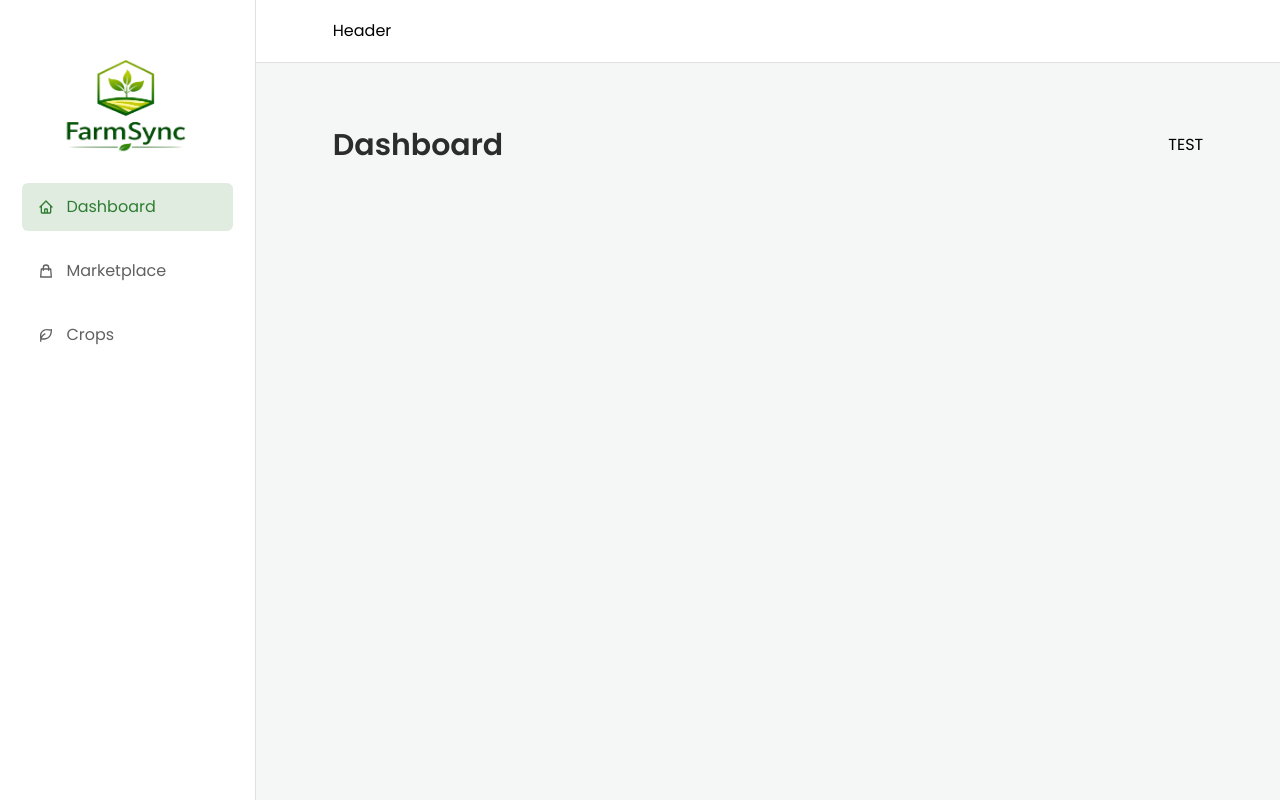
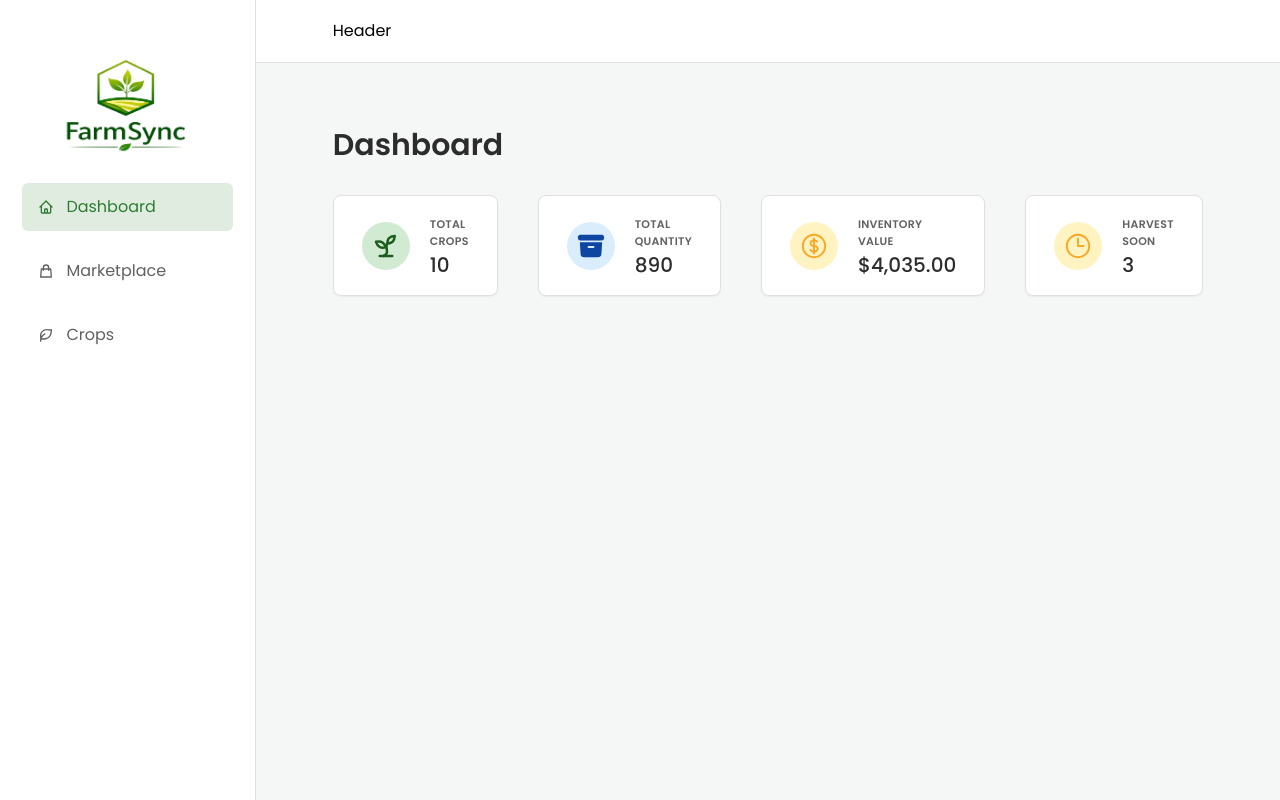
Before and after one commit to jan9601/CS-250-Project, a React (Vite) app in the folder frontend/FarmSync/: page /dashboard in a window 1280 px wide. Built offline with nearby package versions, Linux system fonts and the light colour scheme; a web font is replaced by a local one.

Commit message:
Implemented dashboard stats

```diff
--- /dev/null
+++ b/frontend/FarmSync/src/features/dashboard/DashboardLayout.jsx
@@ -0,0 +1,27 @@
+import Stats from "./Stats";
+import {useDashboardData} from "./useDashboarData";
+
+function DashboardLayout() {
+  const {isLoading, crops, stats, timelineData, statusData} =
+    useDashboardData();
+
+  console.log(crops);
+  console.log(stats);
+  console.log(timelineData);
+  console.log(statusData);
+
+  if (isLoading)
+    return (
+      <div className="flex items-center justify-center h-full">
+        <span className="loader"></span>
+      </div>
+    );
+
+  return (
+    <div className="grid grid-cols-4 grid-rows[auto 34rem auto] gap-10">
+      <Stats stats={stats} />
+    </div>
+  );
+}
+
+export default DashboardLayout;
--- /dev/null
+++ b/frontend/FarmSync/src/features/dashboard/Stat.jsx
@@ -0,0 +1,29 @@
+function Stat({icon, title, value, color}) {
+  const colorMap = {
+    green: "bg-brand-light/30 text-brand-dark",
+    blue: "bg-action-light/20 text-action-hover",
+    yellow: "bg-accent-light/30 text-accent-harvest",
+  };
+
+  return (
+    <div className="flex items-center gap-5 rounded-lg border border-border bg-surface px-7 py-5 shadow-xs">
+      <div
+        className={`aspect-square h-12 w-12 flex shrink-0 items-center justify-center rounded-full ${colorMap[color]}`}
+      >
+        <div className="text-3xl">{icon}</div>
+      </div>
+
+      <div>
+        <p className="mb-1.5 text-left text-[11px] font-semibold uppercase tracking-wide text-text-secondary">
+          {title}
+        </p>
+
+        <p className="text-xl font-medium leading-none text-text-primary">
+          {value}
+        </p>
+      </div>
+    </div>
+  );
+}
+
+export default Stat;
--- /dev/null
+++ b/frontend/FarmSync/src/features/dashboard/Stats.jsx
@@ -0,0 +1,47 @@
+import Stat from "./Stat";
+import {LuSprout} from "react-icons/lu";
+import {
+  HiArchiveBox,
+  HiOutlineCurrencyDollar,
+  HiOutlineClock,
+} from "react-icons/hi2";
+import {formatCurrency} from "../../utils/helpers";
+import Row from "../../ui/Row";
+
+function Stats({stats}) {
+  const {totalCrops, totalQuantity, totalInventoryValue, harvestSoonCount} =
+    stats;
+  return (
+    <Row type="horizontal" className="gap-10">
+      <Stat
+        title="Total crops"
+        value={totalCrops}
+        color="green"
+        icon={<LuSprout />}
+      />
+
+      <Stat
+        icon={<HiArchiveBox />}
+        title="Total quantity"
+        value={totalQuantity}
+        color="blue"
+      />
+
+      <Stat
+        icon={<HiOutlineCurrencyDollar />}
+        title="Inventory value"
+        value={formatCurrency(totalInventoryValue)}
+        color="yellow"
+      />
+
+      <Stat
+        icon={<HiOutlineClock />}
+        title="Harvest soon"
+        value={harvestSoonCount}
+        color="yellow"
+      />
+    </Row>
+  );
+}
+
+export default Stats;
--- /dev/null
+++ b/frontend/FarmSync/src/features/dashboard/dashboardData.js
@@ -0,0 +1,120 @@
+/**
+ * dashboardData
+ * -------------
+ * Helper functions used to transform crops data into
+ * dashboard-friendly statistics and chart datasets.
+ *
+ * Important:
+ * - These functions DO NOT fetch data.
+ * - They only compute derived values from the crops array.
+ * - Used exclusively by the Dashboard feature.
+ */
+import {formatStatus} from "../../utils/formatStatus";
+
+/**
+ * getDashboardStats
+ * -----------------
+ * Computes high-level statistics displayed in dashboard cards.
+ *
+ * Returns:
+ * - totalCrops → total number of crops
+ * - totalQuantity → sum of all crop quantities
+ * - totalInventoryValue → estimated value (price * quantity)
+ * - harvestSoonCount → number of crops marked as HARVEST_SOON
+ */
+export function getDashboardStats(crops) {
+  const totalCrops = crops?.length;
+
+  const totalQuantity = crops?.reduce((accumulator, currentCrop) => {
+    return accumulator + +currentCrop?.quantity || 0;
+  }, 0);
+
+  const totalInventoryValue = crops?.reduce((accumulator, currentCrop) => {
+    return (
+      accumulator + (+currentCrop?.price || 0) * (+currentCrop?.quantity || 0)
+    );
+  }, 0);
+
+  const harvestSoonCount = crops?.filter(
+    (crop) => crop?.status === "HARVEST_SOON",
+  ).length;
+
+  const statsData = {
+    totalCrops,
+    totalQuantity,
+    totalInventoryValue,
+    harvestSoonCount,
+  };
+
+  return statsData;
+}
+
+/**
+ * getHarvestTimelineData
+ * ----------------------
+ * Prepares data for the line chart showing predicted harvest over time.
+ *
+ * Groups crops by predictedHarvestDate and aggregates:
+ * - total quantity
+ * - total estimated value
+ *
+ * Output format:
+ * [
+ *   { date: "2026-04-10", quantity: 120, value: 4800 },
+ *   ...
+ * ]
+ */
+export function getHarvestTimelineData(crops) {
+  if (!crops || crops.length === 0) return [];
+
+  const groupedByDate = crops.reduce((acc, crop) => {
+    const date = crop.predictedHarvestDate;
+
+    if (!acc[date]) {
+      acc[date] = {
+        date,
+        quantity: 0,
+        value: 0,
+      };
+    }
+
+    acc[date].quantity += Number(crop.quantity);
+    acc[date].value += Number(crop.quantity) * Number(crop.price);
+
+    return acc;
+  }, {});
+
+  return Object.values(groupedByDate).sort(
+    (a, b) => new Date(a.date) - new Date(b.date),
+  );
+}
+
+/**
+ * getCropsByStatusData
+ * --------------------
+ * Prepares data for the pie chart showing crop distribution by status.
+ *
+ * Groups crops by status and converts them into chart-friendly format:
+ * [
+ *   { name: "Available", value: 2 },
+ *   { name: "Harvest soon", value: 3 },
+ *   ...
+ * ]
+ */
+export function getCropsByStatusData(crops) {
+  if (!crops || crops.length === 0) return [];
+
+  const groupedByStatus = crops?.reduce((acc, crop) => {
+    const formattedStatus = formatStatus(crop.status);
+
+    if (!acc[formattedStatus]) acc[formattedStatus] = 0;
+    acc[formattedStatus] += 1;
+
+    return acc;
+  }, {});
+
+  return Object.entries(groupedByStatus).map(([name, value]) => ({
+    name,
+    value,
+  }));
+}
--- /dev/null
+++ b/frontend/FarmSync/src/features/dashboard/useDashboarData.js
@@ -0,0 +1,33 @@
+import {useCrops} from "../crops/useCrops";
+import {
+  getDashboardStats,
+  getHarvestTimelineData,
+  getCropsByStatusData,
+} from "./dashboardData";
+
+/**
+ * useDashboardData
+ * ----------------
+ * Custom hook that prepares all data required for the Dashboard.
+ *
+ * Combines:
+ * - data fetching (useCrops)
+ * - data transformation (dashboardData helpers)
+ *
+ * Returns ready-to-use data for UI components.
+ */
+export function useDashboardData() {
+  const {crops, isLoading} = useCrops();
+
+  const stats = getDashboardStats(crops);
+  const timelineData = getHarvestTimelineData(crops);
+  const statusData = getCropsByStatusData(crops);
+
+  return {
+    isLoading,
+    crops,
+    stats,
+    timelineData,
+    statusData,
+  };
+}
--- a/frontend/FarmSync/src/pages/Dashboard.jsx
+++ b/frontend/FarmSync/src/pages/Dashboard.jsx
@@ -1,14 +1,17 @@
+import DashboardLayout from "../features/dashboard/DashboardLayout";
 import Heading from "../ui/Heading";
 import Row from "../ui/Row";
 
 function Dashboard() {
   return (
-    <Row type="horizontal">
-      <Heading type="h1" className="text-text-primary">
-        Dashboard
-      </Heading>
-      <p>TEST</p>
-    </Row>
+    <div className="flex flex-col gap-8 max-w-480 m-[0 auto]">
+      <Row type="horizontal">
+        <Heading type="h1" className="text-text-primary">
+          Dashboard
+        </Heading>
+      </Row>
+      <DashboardLayout />
+    </div>
   );
 }
 
```
